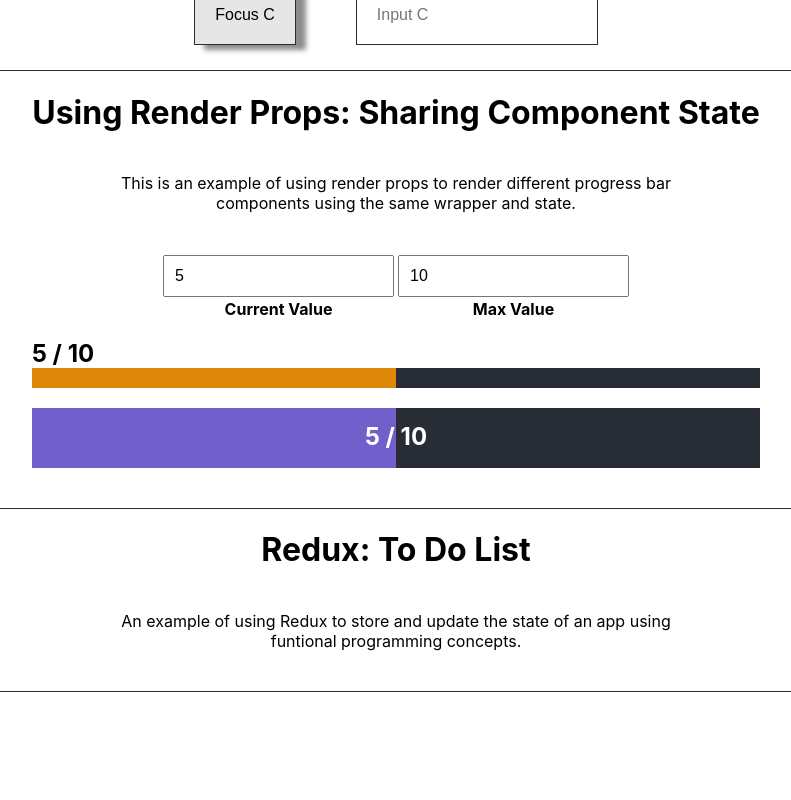
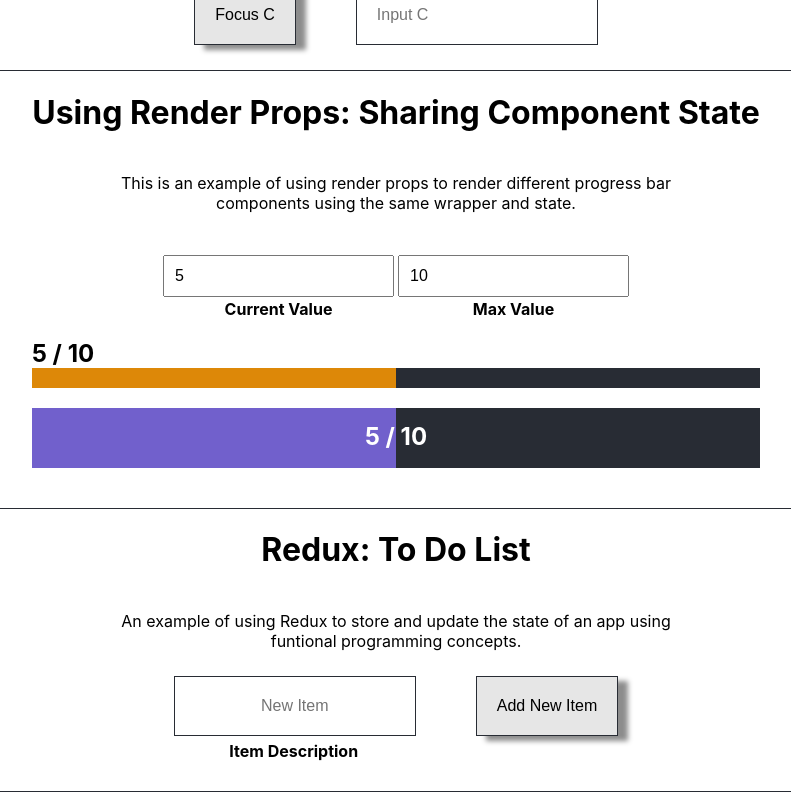
Before and after one commit to tread06/react-examples, a React (Create React App) app: page / in a window 1280 px wide. Shown: the part 1715-2515 px from the top of the page, without its empty margins (244-1035 px from the left). Before the commit the page ends 2427 px from the top, so only its background shows below. Built offline with nearby package versions, Linux system fonts and the light colour scheme.

Commit message:
Improved Redux Example
TR

-Added to-do-item-component.jsx
-Added to-do-item-component.css
-Updated redux-to-do-component.jsx
-Updated redux-to-do-component.css
-Updated reducer.js
-Updated store.js

```diff
--- a/src/App.css
+++ b/src/App.css
@@ -39,4 +39,5 @@
 label {
   padding: 10px;
   font-weight: bold;
+
 }
--- a/src/components/redux-to-do-component/redux-to-do-component.css
+++ b/src/components/redux-to-do-component/redux-to-do-component.css
@@ -0,0 +1,39 @@
+.add-to-do-item-button  {
+  margin: 5px 30px;
+  max-width: 200px;
+  font-size: 1em;
+  background-color: rgb(230, 230, 230);
+  border-width: 1px;
+  border-style: solid;
+  border-color: #282c34;
+  padding: 20px;
+  box-shadow: 10px 5px 5px rgba(0, 0, 0, 0.452);
+  transition: 0.3s;
+}
+.add-to-do-item-button:hover {
+  background-color: #282c34;
+  color: white;
+}
+
+.redux-to-do-component input {
+  text-align: center;
+  display: block;
+  margin: 5px 30px;
+  max-width: 200px;
+  font-size: 1em;
+  border-width: 1px;
+  border-style: solid;
+  border-color: #282c34;
+  padding: 20px;
+  transition: 0.3s;
+}
+.redux-to-do-component label {
+  text-align: center;
+  display: block;
+  margin: 0px 30px;
+  margin-bottom: 10px;
+  max-width: 200px;
+  font-size: 1em;
+  padding: 0 20px;
+  transition: 0.3s;
+}
--- a/src/components/redux-to-do-component/redux-to-do-component.jsx
+++ b/src/components/redux-to-do-component/redux-to-do-component.jsx
@@ -1,10 +1,14 @@
-import React, { useEffect } from 'react';
+import React, { useEffect, useState } from 'react';
 import store from '../../state/store';
 import { addItem, removeItem, resolveItem, unresoveItem } from '../../state/actions';
+import ToDoItemComponent from '../to-do-item-component/to-do-item-component';
 
 import './redux-to-do-component.css';
 
 const ReduxToDoComponent = () => {
+
+  const [newItemDescription, setNewItemDescription] = useState("");
+  const [toDoList, setToDoList] = useState([]);
 
   const add = (itemDescription) =>{
     store.dispatch(addItem(itemDescription));
@@ -20,22 +24,23 @@
   }
 
   //testing
-  add('First item');
-  add('Second Item');
-  add('Third Item');
-  remove(1);
-  resolve(2);
-  resolve(3);
-  unresove(2);
+  //add('First item');
+  //add('Second Item');
+  //add('Third Item');
+  // remove(1);
+  // resolve(2);
+  // resolve(3);
+  // unresove(2);
 
-  console.log("Redux store state: ");
-  console.log(store.getState());
+  // console.log("Redux store state: ");
+  // console.log(store.getState());
 
   //subscribe to redux store changes
   useEffect(() => {
     const unsubscribe = store.subscribe(() =>{
       //to do: replace with UI animation
-      console.log("Store was updated", store.getState());
+      //console.log("Store was updated", store.getState());
+      setToDoList(store.getState());
     })
     return () =>{
       unsubscribe();
@@ -44,11 +49,41 @@
 
 
   return (
-    <div>
+
+    <div className='redux-to-do-component'>
       <h1 className='component-title'>Redux: To Do List</h1>
       <p>
         An example of using Redux to store and update the state of an app using funtional programming concepts.
       </p>
+
+      <div className='flex-container'>
+        <div>
+          <input
+            id="new-item-description"
+            type="text"
+            value={newItemDescription}
+            onChange={e => setNewItemDescription(e.target.value)}
+            placeholder='New Item'
+          />
+          <label htmlFor="new-item-description">Item Description</label>
+        </div>
+        <div>
+          <button
+            className='add-to-do-item-button'
+            onClick={() => {add(newItemDescription)}}
+          >Add New Item</button>
+        </div>
+      </div>
+
+      {toDoList.map((item) =>{
+        return <ToDoItemComponent
+        resolve = {() =>{resolve(item.id)}}
+        unresolve = {() =>{unresove(item.id)}}
+        remove = {() =>{remove(item.id)}}
+        key={item.id}
+        item ={item} />
+      })}
+
     </div>
   );
 }
--- /dev/null
+++ b/src/components/to-do-item-component/to-do-item-component.css
@@ -0,0 +1,81 @@
+.to-do-item-container {
+  display: flex;
+  box-sizing: border-box;
+  margin: auto;
+  width: 80%;
+  background-color: #282c34;
+  margin-bottom: 2px;
+  justify-content: center;
+  align-content: center;
+  align-items: center;
+  border-radius: 5px;
+  flex-wrap: wrap;
+
+}
+.to-do-item-button-container {
+  display: flex;
+  box-sizing: border-box;
+  justify-content: center;
+  align-content: center;
+  align-items: center;
+}
+.to-do-item-button-container button {
+  font-size: 1em;
+  background-color: rgb(230, 230, 230);
+  border-width: 1px;
+  border-style: solid;
+  border-color: #282c34;
+  box-shadow: 10px 5px 5px rgba(0, 0, 0, 0.452);
+  transition: 0.3s;
+  margin: 10px;
+  padding: 10px;
+}
+.to-do-item-button-toggle-resolved {
+  width: 120px;
+  color: rgb(255, 255, 255);
+  background-color: rgb(23, 161, 85) !important;
+}
+.to-do-item-button-toggle-resolved:hover {
+  width: 120px;
+  color: rgb(255, 255, 255);
+  background-color: rgb(39, 223, 122) !important;
+}
+.to-do-item-button-toggle-unresolved {
+  width: 120px;
+  color: rgb(112, 112, 112);
+}
+.to-do-item-button-toggle-unresolved:hover {
+  width: 120px;
+  color: rgb(255, 255, 255);
+  background-color: rgb(121, 121, 121) !important;
+}
+.to-do-item-button-delete {
+  color: white;
+  background-color: rgb(163, 11, 11) !important;
+}
+.to-do-item-button-delete:hover {
+  color: white;
+  background-color: rgb(236, 45, 45) !important;
+}
+
+.to-do-item-id {
+  color: white;
+  font-size: 2em;
+  margin: 0px;
+  display: block;
+  height: 100%;
+  line-height: 100%;
+}
+.to-do-item-description {
+  text-align: left;
+  white-space: initial;
+  word-wrap: break-word;
+  flex: 2;
+  min-width: 120px;
+  color: white;
+  font-size: 1.2em;
+  margin: 0px;
+  display: block;
+  height: 100%;
+  line-height: 100%;
+}
--- /dev/null
+++ b/src/components/to-do-item-component/to-do-item-component.jsx
@@ -0,0 +1,27 @@
+import React from 'react';
+
+import './to-do-item-component.css'
+
+const ToDoItemComponent = (props) => {
+  return (
+    <div key={props.item.id} className='to-do-item-container'>
+      <p className="to-do-item-id" key={props.item.id + "id"}>{props.item.id}</p>
+      <p className="to-do-item-description" key={props.item.id + "name"}>{props.item.description}</p>
+      <div className='to-do-item-button-container'>
+        <button
+        className={props.item.resolved ? 'to-do-item-button-toggle-resolved' : 'to-do-item-button-toggle-unresolved'}
+        onClick={props.item.resolved ? props.unresolve : props.resolve}
+        >
+          {
+            props.item.resolved ? 'Resolved' : 'Unresolved'
+          }
+        </button>
+        <button
+          onClick={props.remove}
+          className='to-do-item-button-delete'>X</button>
+      </div>
+    </div>
+  );
+}
+
+export default ToDoItemComponent;
--- a/src/state/reducers/reducer.js
+++ b/src/state/reducers/reducer.js
@@ -22,7 +22,7 @@
     case actions.REMOVE_ITEM:
       return state.filter((item) => item.id !== action.payload.id);
 
-    case actions.RESOLVE_ITEM: //to do add logic
+    case actions.RESOLVE_ITEM:
       return state.map((item) => {
         if (item.id === action.payload.id) {
           return { ...item, resolved: true };
@@ -30,14 +30,13 @@
         return { ...item };
       });
 
-    case actions.UNRESOLVE_ITEM: //to do add logic
+    case actions.UNRESOLVE_ITEM:
       return state.map((item) => {
         if (item.id === action.payload.id) {
           return { ...item, resolved: false };
         }
         return { ...item };
       });
-
     default:
       return state;
   }
--- a/src/state/store.js
+++ b/src/state/store.js
@@ -1,4 +1,4 @@
-import { createStore } from "redux";
+import { createStore } from 'redux';
 import reducer from './reducers/reducer';
 
 const store = createStore(reducer);
```
